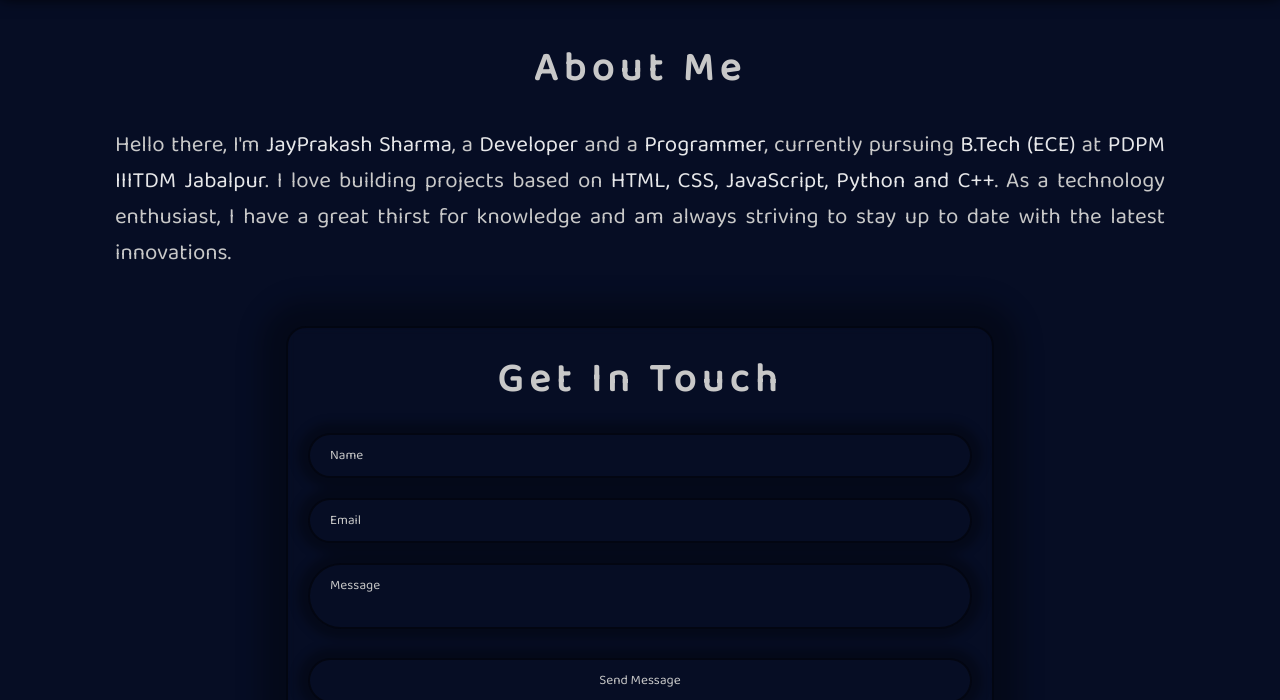
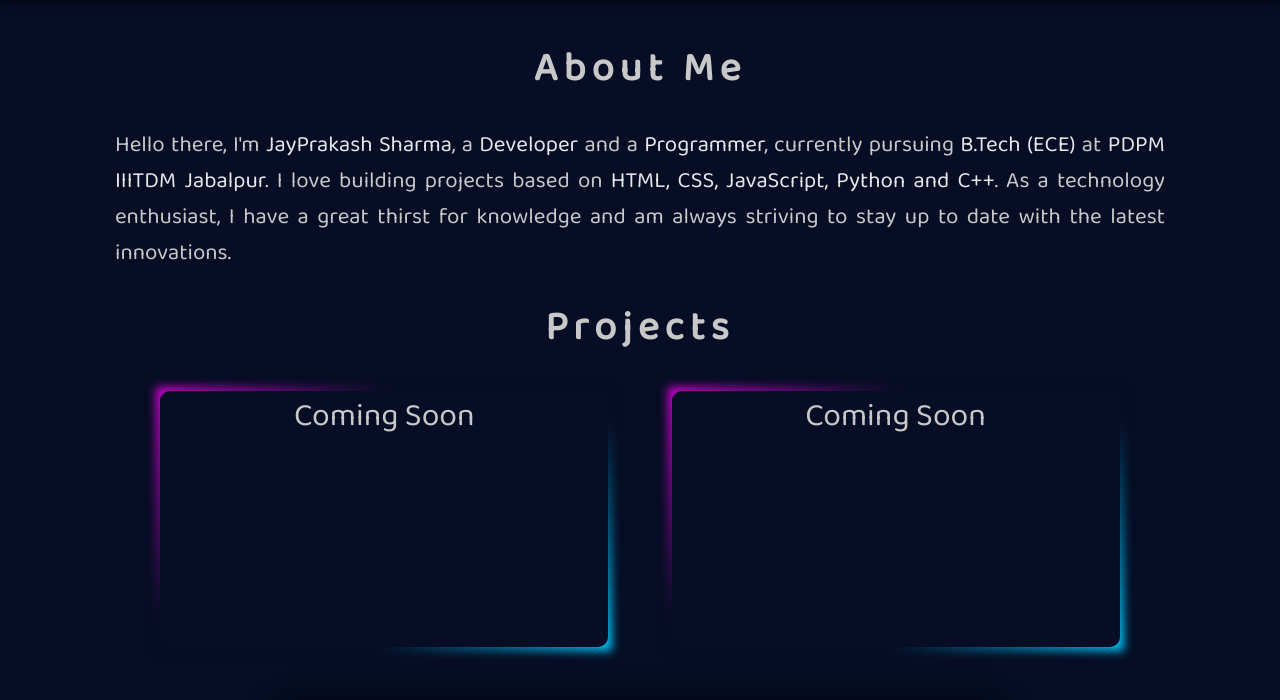
Before and after one commit to thejaysharma/Jay-Portfolio, a plain HTML site: page index.html in a window 1280 px wide. Shown: the part 113-813 px from the top of the page. Drawn offline with Linux system fonts and the light colour scheme; a web font is replaced by a local one.

Commit message:
project added

```diff
--- a/css/content.css
+++ b/css/content.css
@@ -1,5 +1,14 @@
 html {
     overflow-y: scroll;
+    scroll-behavior: smooth;
+}
+
+h1 {
+    scroll-margin-top: 170px;
+}
+
+#projects {
+    scroll-margin-top: 120px;
 }
 
 #body-contents {
@@ -83,6 +92,7 @@ textarea {
     box-shadow: 0 0 10px 10px rgba(0, 0, 0, 0.3);
     border: 2px solid rgba(0, 0, 0, 0.5);
     resize: none;
+    font-size: 1.3em;
 }
 
 ::placeholder {
@@ -95,14 +105,78 @@ textarea {
         height: 20%;
     }
 }
-.send-button{
+
+.send-button {
     cursor: pointer;
 }
-.form-details .inputbox input:hover{
+
+.form-details .inputbox input:hover {
     transform: rotateY(15deg);
     transition: 0.3s;
 }
-.form-details .inputbox textarea:hover{
+
+.form-details .inputbox textarea:hover {
     transform: rotateY(15deg);
     transition: 0.3s;
 }
+
+.project-section .project-boxes {
+    position: relative;
+    display: inline-flex;
+    margin: 30px 30px;
+    flex-direction: row;
+    width: 35vw;
+    height: 20vw;
+    background: #060d24;
+    justify-content: center;
+    align-items: center;
+    text-align: center;
+}
+
+
+.project-section .project-boxes:before {
+    content: ' ';
+    position: absolute;
+    top: -4px;
+    left: -4px;
+    right: -4px;
+    bottom: -4px;
+    z-index: 0;
+    background: linear-gradient(315deg, #00ccff, #060d24, #060d24, #d400d4);
+    filter: blur(5px);
+}
+
+.project-section .project-boxes .box-content1,
+.box-content2 {
+    position: absolute;
+    top: 0;
+    left: 0;
+    width: 100%;
+    height: 100%;
+    border-radius: 10px;
+    background: #060d24;
+    z-index: 0;
+}
+
+.project-section .project-boxes span {
+    position: relative;
+    font-size: 2em;
+}
+
+@media(max-width:1000px) {
+    .project-section .project-boxes {
+        width: 60vw;
+        height: 30vw;
+    }
+}
+
+@media(max-width:600px) {
+    #body-contents .about-me p {
+        margin: 10px 10px;
+    }
+
+    .project-section .project-boxes {
+        width: 80vw;
+        height: 40vw;
+    }
+}
--- a/index.html
+++ b/index.html
@@ -44,10 +44,10 @@
                         </label>
                         <ul>
 
-                            <li><a class="active" href="#">Home</a></li>
-                            <li><a href="#about-me">About</a></li>
-                            <li><a href="#content2">Projects</a></li>
-                            <li><a href="#contact-me">Contact Me</a></li>
+                            <li><a class="active" href="#"><span>Home</span></a></li>
+                            <li><a href="#about"><span>About</span></a></li>
+                            <li><a href="#projects"><span>Projects</span></a></li>
+                            <li><a href="#contact-me"><span>Contact Me</span></a></li>
 
                             <div id="hover-theme"></div>
 
@@ -64,8 +64,9 @@
         <!-- content section -->
         <section id="body-contents">
 
+            <!-- about section -->
             <div class="about-me" id="about-me">
-                <h1>About Me</h1>
+                <h1 id="about">About Me</h1>
                 <p>Hello there, I'm <span id="name">JayPrakash Sharma</span>, a <span id="developer"> Developer</span>
                     and a <span id="programmer">Programmer</span>, currently pursuing <span id="Btech">B.Tech
                         (ECE)</span> at <span id="college">PDPM IIITDM
@@ -74,7 +75,34 @@
                     great thirst for knowledge and am always striving to stay up to date with the latest innovations.
                 </p>
             </div>
+            <!-- project section  -->
 
+            <div class="project-section">
+                <h1 id="projects">Projects</h1>
+
+                <div class="project-box">
+                    <div class="project-boxes">
+
+                        <div class="box-content1">
+                            <span class="content1">
+                                Coming Soon
+                            </span>
+                        </div>
+
+                    </div>
+
+                    <div class="project-boxes">
+
+                        <div class="box-content2">
+                            <span class="content2">
+                                Coming Soon
+                            </span>
+                        </div>
+
+                    </div>
+                </div>
+            </div>
+            <!-- form section  -->
             <div class="form-box">
 
                 <div class="form-details" id="formdetails">
```
